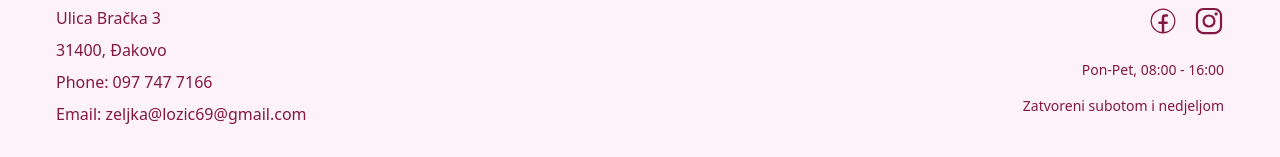
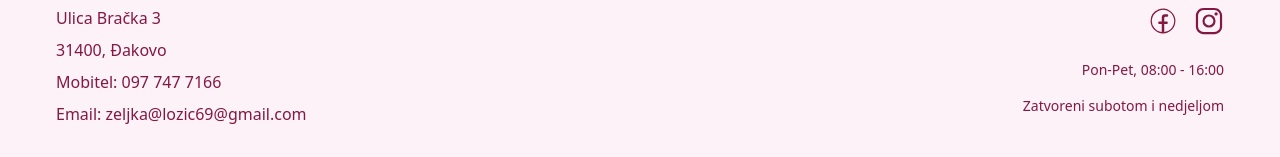
Before and after one commit to Omzixel/Sweet-Wish, a React (Vite) app in the folder sweet-wish-ui/: page /gallery in a window 1280 px wide. Shown: the part 898-1055 px from the top of the page. Built offline with nearby package versions, Linux system fonts and the light colour scheme.

Commit message:
Resolved language issues and prepared the app for build.

```diff
--- a/sweet-wish-ui/src/App.tsx
+++ b/sweet-wish-ui/src/App.tsx
@@ -1,4 +1,3 @@
-import { useState } from "react";
 import Navbar from "./components/Navbar";
 import Footer from "./components/Footer";
 import { Route, Routes } from "react-router-dom";
--- a/sweet-wish-ui/src/components/Footer.tsx
+++ b/sweet-wish-ui/src/components/Footer.tsx
@@ -13,7 +13,7 @@ const Footer: React.FC = () => {
             </div>
             <p>Ulica Bračka 3</p>
             <p>31400, Đakovo</p>
-            <p>Phone: 097 747 7166</p>
+            <p>Mobitel: 097 747 7166</p>
             <p>Email: zeljka@lozic69@gmail.com</p>
           </div>
           <div className="flex flex-col items-center md:items-end gap-4">
--- a/sweet-wish-ui/src/components/Navbar.tsx
+++ b/sweet-wish-ui/src/components/Navbar.tsx
@@ -1,20 +1,9 @@
-import React, { useState } from "react";
+import React from "react";
 import { Link } from "react-router-dom";
 import { Button } from "@/components/ui/button";
 import logoImg from "../../public/logo.png";
 
 const Navbar: React.FC = () => {
-  const [isMobileMenuOpen, setIsMobileMenuOpen] = useState(false);
-
-  const toggleMobileMenu = () => {
-    setIsMobileMenuOpen((prevState) => !prevState);
-  };
-
-  // Close mobile menu when the component is mounted
-  React.useEffect(() => {
-    setIsMobileMenuOpen(false);
-  }, []);
-
   return (
     <header className="w-full py-4 px-4 sm:px-6 lg:px-8">
       <div className="max-w-7xl mx-auto">
```
